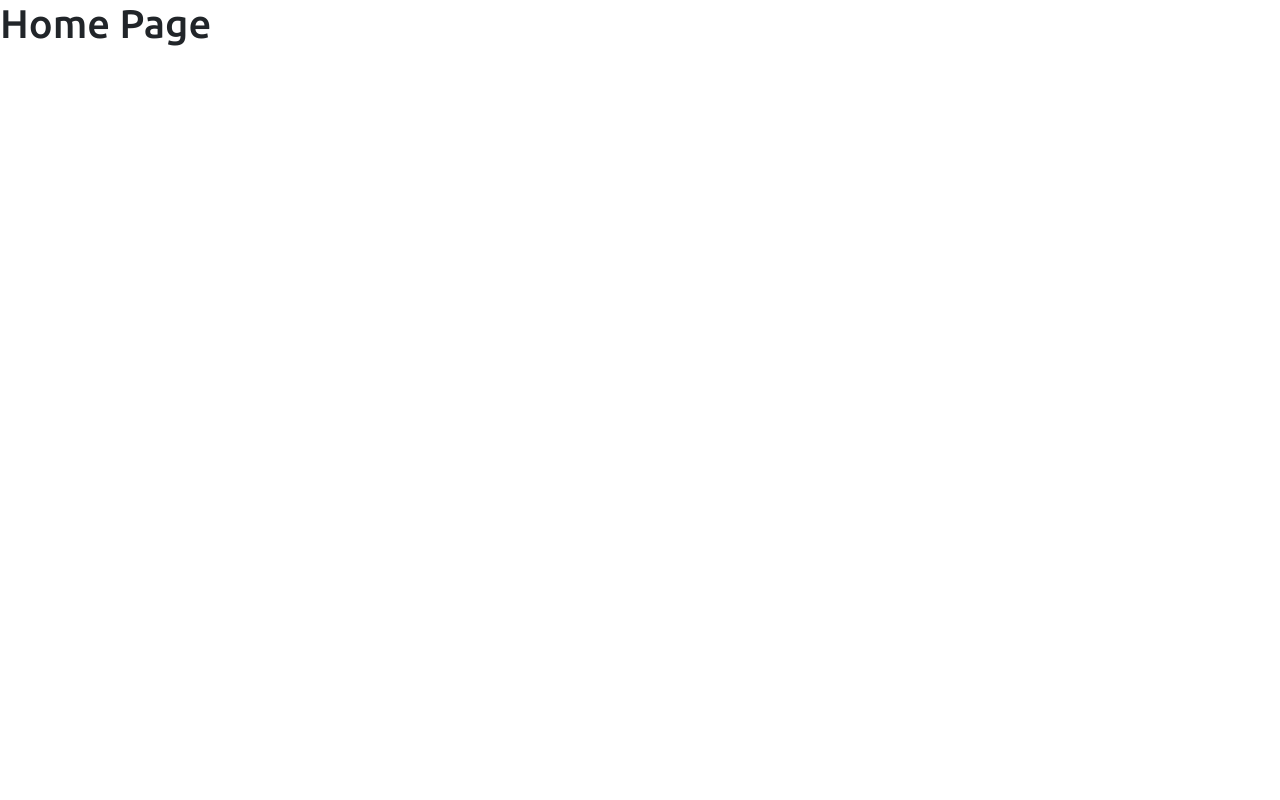
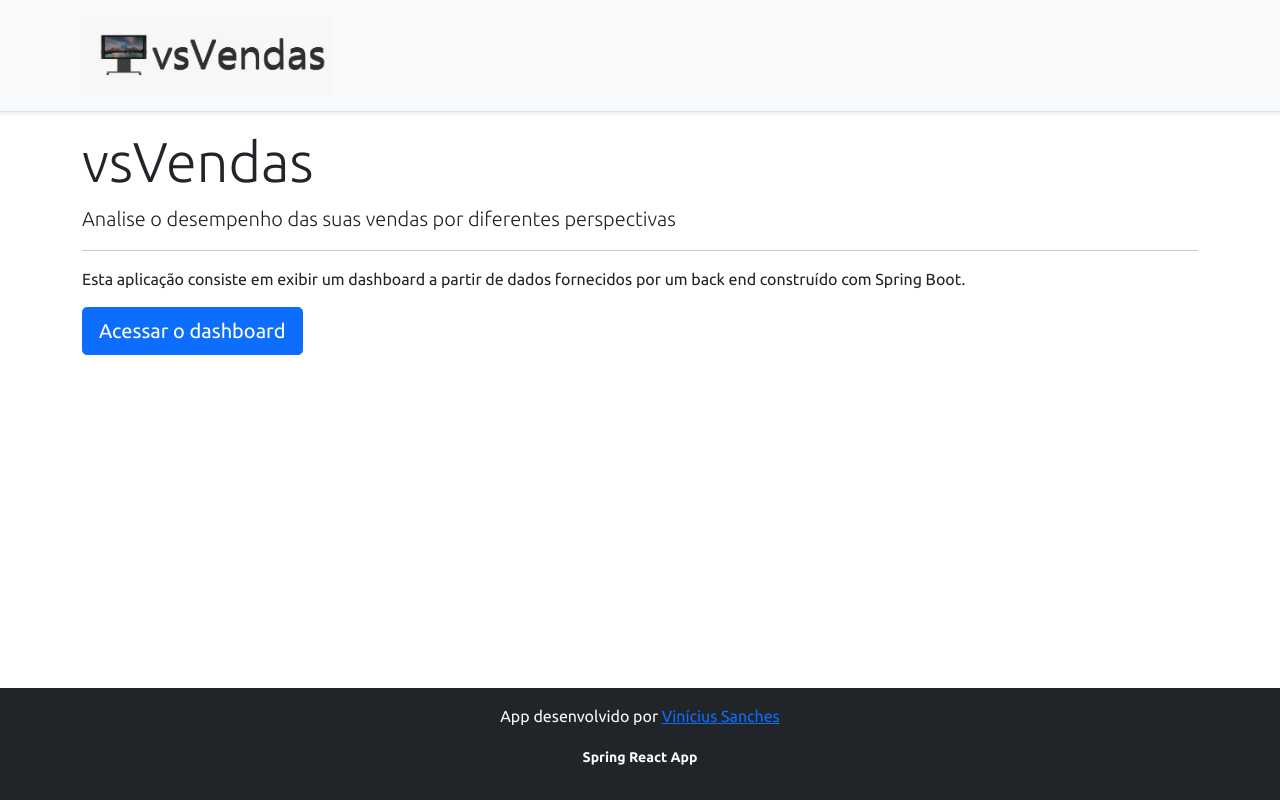
Before and after one commit to viniciusSg22/React-Bootcamp, a React (Create React App) app in the folder client/: page / in a window 1280 px wide. Built offline with nearby package versions, Linux system fonts and the light colour scheme.

Commit message:
Navegação de home para dashboard e dashboard para home

```diff
--- a/client/src/components/Navbar/navbar.tsx
+++ b/client/src/components/Navbar/navbar.tsx
@@ -1,4 +1,5 @@
 import React from "react";
+import { Link } from "react-router-dom";
 import img from "../../assets/img/vsv.png";
 
 function Navbar() {
@@ -6,11 +7,14 @@
     <div className="d-flex flex-column flex-md-row align-items-center p-3 px-md-4 mb-3 bg-light border-bottom shadow-sm">
       <div className="container">
         <nav className="my-2 my-md-0 mr-md-3 d-flex align-items-center">
-                    <img src={img} alt="vsVendas" width="40px"/> <strong className="text-primary display-5">VSVendas</strong>
+          <Link to="/">
+            <img src={img} alt="vsVendas" width={"250px"}/>
+            {/* <strong className="text-primary display-5">VSVendas</strong> */}
+          </Link>
         </nav>
       </div>
     </div>
-    )
+  );
 }
 
 export default Navbar;
--- a/client/src/pages/Home/dashboard.tsx
+++ b/client/src/pages/Home/dashboard.tsx
@@ -1,9 +1,27 @@
+import Footer from "components/Footer/footer";
+import Navbar from "components/Navbar/navbar";
 import React from "react";
+import { Link } from "react-router-dom";
 
-export default function Home(){
-    return (
-        <div>
-            <h1>Home Page</h1>
+export default function Home() {
+  return (
+    <>
+      <Navbar />
+      <div className="container">
+        <div className="jumbotron">
+          <h1 className="display-4">vsVendas</h1>
+          <p className="lead">
+            Analise o desempenho das suas vendas por diferentes perspectivas
+          </p>
+          <hr />
+          <p>
+            Esta aplicação consiste em exibir um dashboard a partir de dados
+            fornecidos por um back end construído com Spring Boot.
+          </p>
+          <Link className="btn btn-primary btn-lg" to="/dashboard">Acessar o dashboard</Link>
         </div>
-    )
+      </div>
+      <Footer />
+    </>
+  );
 }
```
Also changed, not shown: client/src/assets/img/vsv.png. Lines whose indentation alone changed are shown as unchanged.
